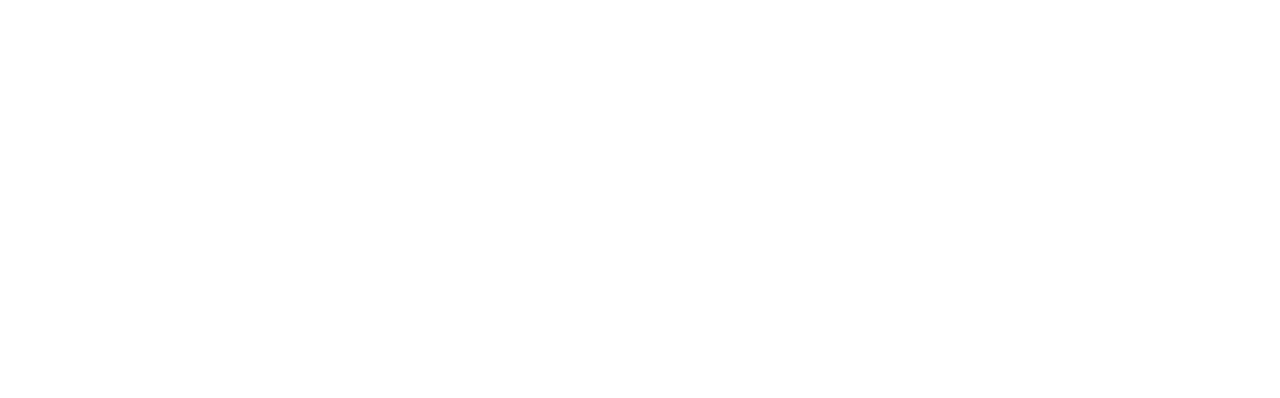
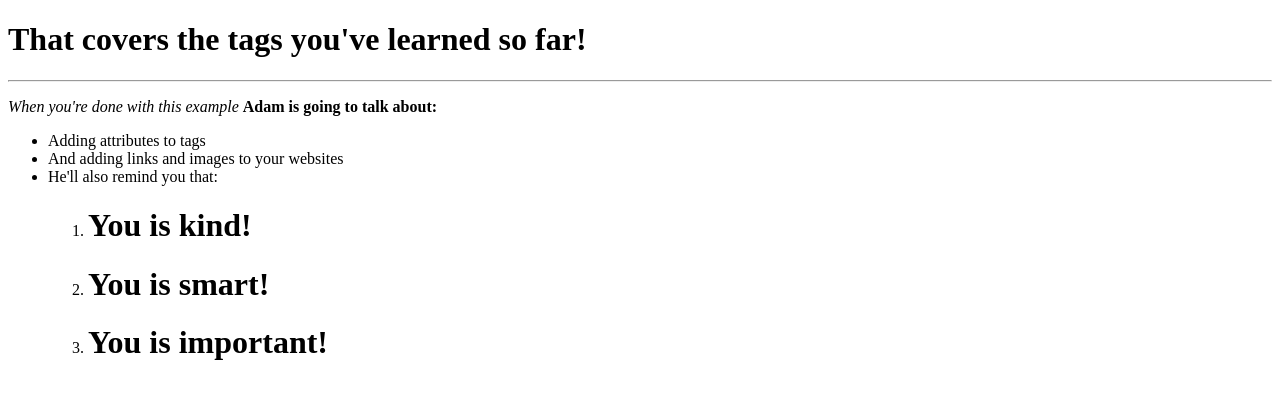
Before and after one commit to Frosty1212/HTML101, a plain HTML site: page Example6.html in a window 1280 px wide. Drawn offline with Linux system fonts and the light colour scheme.

Commit message:
Exercise 6 completed

```diff
--- a/Example6.html
+++ b/Example6.html
@@ -6,6 +6,18 @@
     <title>Example 6</title>
 </head>
 <body>
-
+    <h1>That covers the tags you've learned so far!</h1>
+<hr>
+<p><i>When you're done with this example</i> <b>Adam is going to talk about:</b></p>
+<ul>
+  <li>Adding attributes to tags</li>
+  <li>And adding links and images to your websites</li>
+  <li>He'll also remind you that:</li>
+  <ol>
+    <li><h1>You is kind!</h1></li>
+    <li><h1>You is smart!</h1></li>
+    <li><h1>You is important!</h1></li>
+  </ol>
+</ul>
 </body>
 </html>
```
